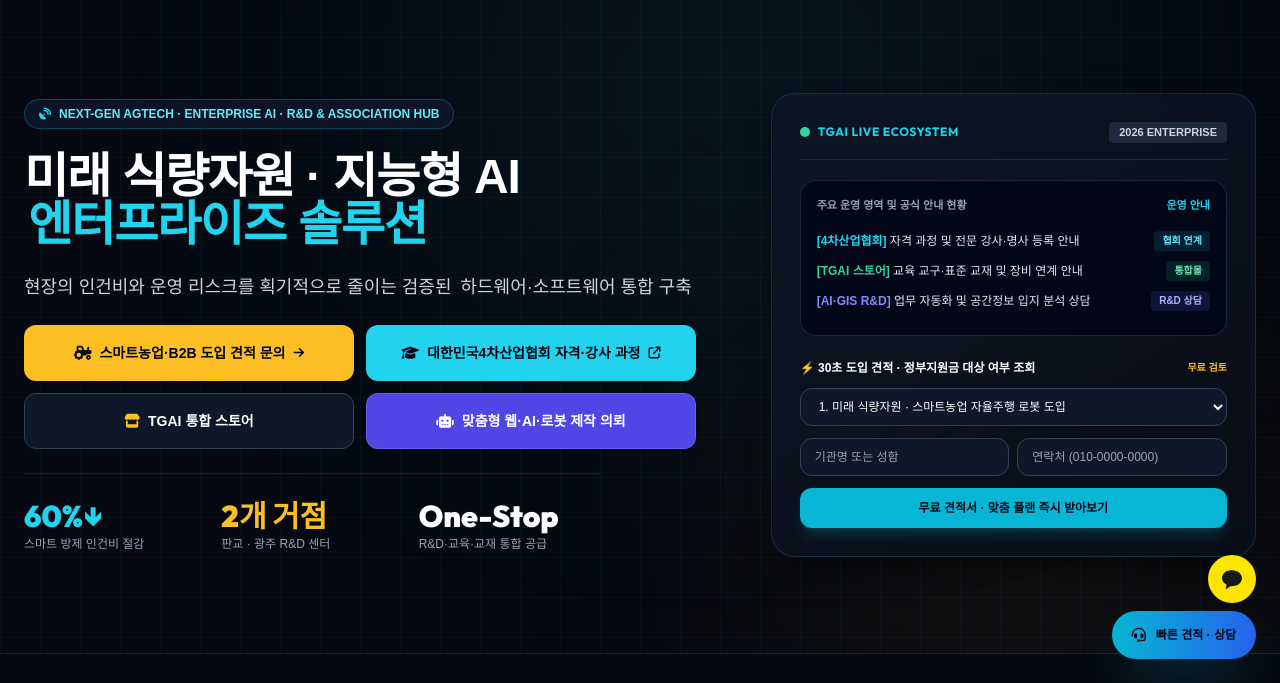
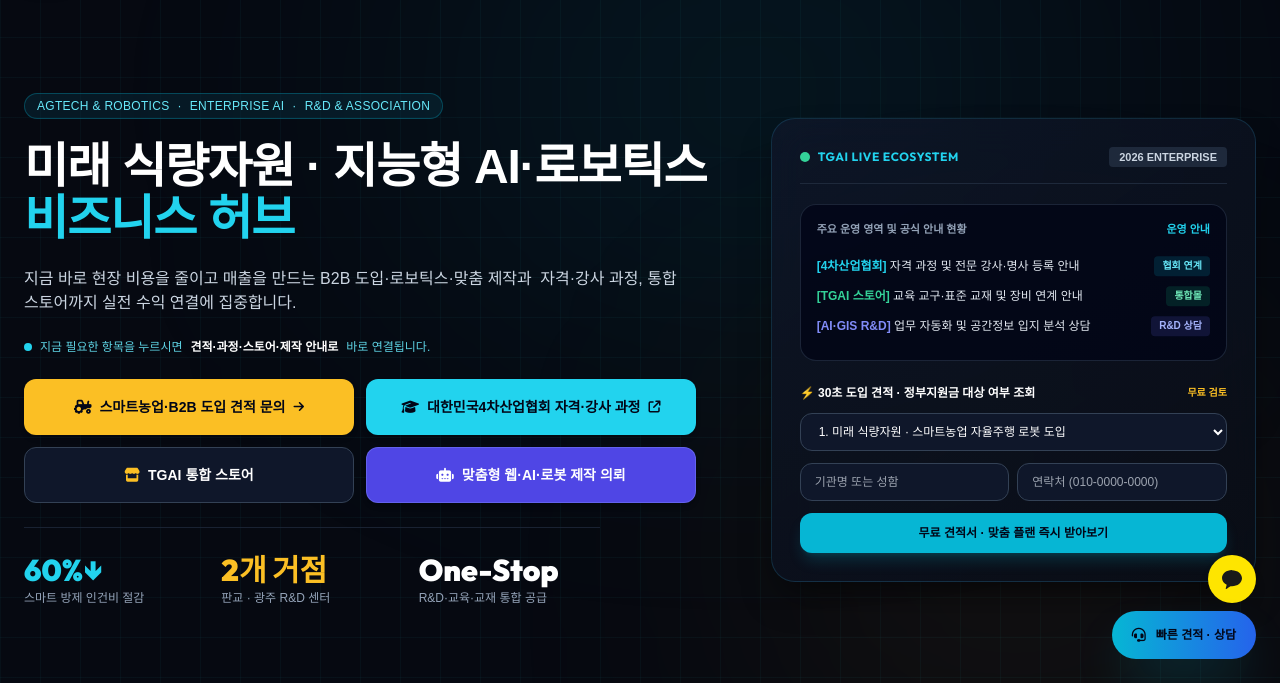
Before and after one commit to ibook7979/tgai-web, a plain HTML site: page index.html in a window 1280 px wide. Shown: the part 117-800 px from the top of the page. Drawn offline with nearby package versions, Linux system fonts and the light colour scheme; a web font is replaced by a local one.

Commit message:
Add files via upload

```diff
--- a/index.html
+++ b/index.html
@@ -194,18 +194,31 @@
                     <div class="grid grid-cols-1 lg:grid-cols-12 gap-12 items-center">
                         <!-- 좌측 메인 카피 & 듀얼 하이엔드 CTA -->
                         <div class="lg:col-span-7 space-y-6">
-                            <div class="inline-flex items-center gap-2 px-3.5 py-1.5 rounded-full bg-slate-900/90 border border-cyan-500/30 text-cyan-300 text-xs font-bold">
-                                <i class="fa-solid fa-satellite-dish text-cyan-400"></i>
-                                <span>NEXT-GEN AGTECH · ENTERPRISE AI · R&amp;D &amp; ASSOCIATION HUB</span>
+                            <div class="inline-flex flex-wrap items-center gap-1.5 sm:gap-2 rounded-full border border-cyan-500/30 bg-cyan-950/40 px-3 py-1 text-[11px] sm:text-xs font-medium tracking-wide text-cyan-300 break-keep">
+                                <span class="whitespace-nowrap">AGTECH &amp; ROBOTICS</span>
+                                <span>·</span>
+                                <span class="whitespace-nowrap">ENTERPRISE AI</span>
+                                <span>·</span>
+                                <span class="whitespace-nowrap">R&amp;D &amp; ASSOCIATION</span>
                             </div>
-                            <h1 class="text-2xl sm:text-4xl lg:text-5xl font-black leading-tight tracking-tight text-white break-keep">
-                                <span class="block sm:inline">미래 식량자원 · 지능형 AI</span>
-                                <span class="block sm:inline sm:ml-1 text-cyan-400">엔터프라이즈 솔루션</span>
+                            <h1 class="mt-3 sm:mt-4 text-2xl sm:text-4xl md:text-5xl font-extrabold tracking-tight leading-tight text-white break-keep">
+                                <span class="block">미래 식량자원 · 지능형 AI·로보틱스</span>
+                                <span class="block mt-1 text-cyan-400">비즈니스 허브</span>
                             </h1>
-                            <p class="mt-4 text-sm sm:text-lg text-slate-300 leading-relaxed break-keep">
-                                <span class="block sm:inline">현장의 인건비와 운영 리스크를 획기적으로 줄이는 검증된</span>
-                                <span class="block sm:inline sm:ml-1">하드웨어·소프트웨어 통합 구축</span>
+                            <p class="mt-3 sm:mt-4 text-xs sm:text-sm md:text-base text-slate-300 leading-relaxed break-keep">
+                                <span class="block sm:inline">지금 바로 현장 비용을 줄이고 매출을 만드는</span>
+                                <span class="inline whitespace-nowrap">B2B 도입·로보틱스·맞춤 제작과</span>
+                                <span class="block sm:inline sm:ml-1">자격·강사 과정, 통합 스토어까지</span>
+                                <span class="inline whitespace-nowrap">실전 수익 연결에</span>
+                                <span class="inline">집중합니다.</span>
                             </p>
+
+                            <div class="mt-4 flex flex-wrap items-center gap-2 text-xs text-cyan-300/90 break-keep">
+                                <span class="inline-block w-2 h-2 rounded-full bg-cyan-400"></span>
+                                <span class="inline">지금 필요한 항목을 누르시면</span>
+                                <span class="inline whitespace-nowrap font-semibold text-white">견적·과정·스토어·제작 안내로</span>
+                                <span class="inline">바로 연결됩니다.</span>
+                            </div>
 
                             <!-- 즉각 전환 4대 고객 깔때기 버튼 -->
                             <div class="grid grid-cols-1 sm:grid-cols-2 gap-3 w-full max-w-2xl">
```
